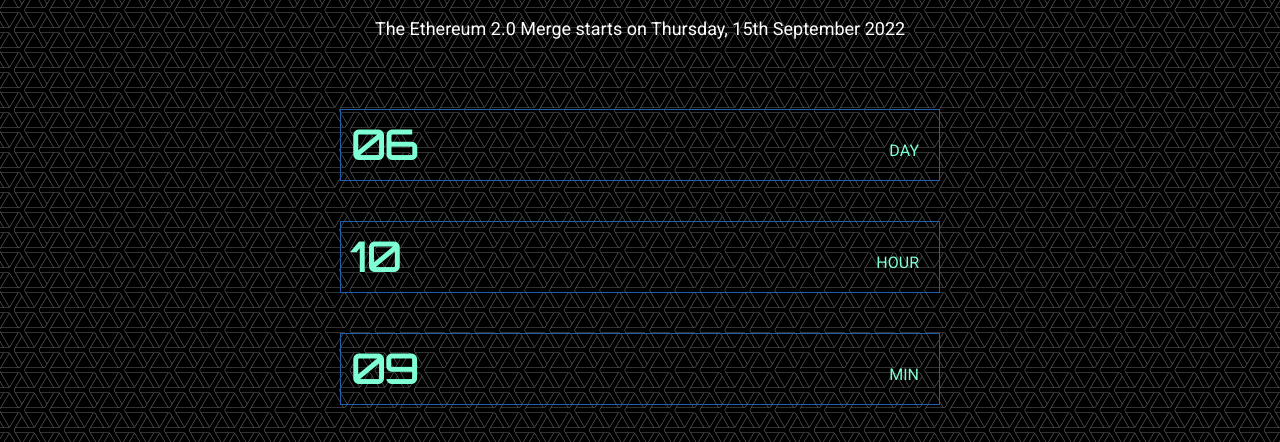
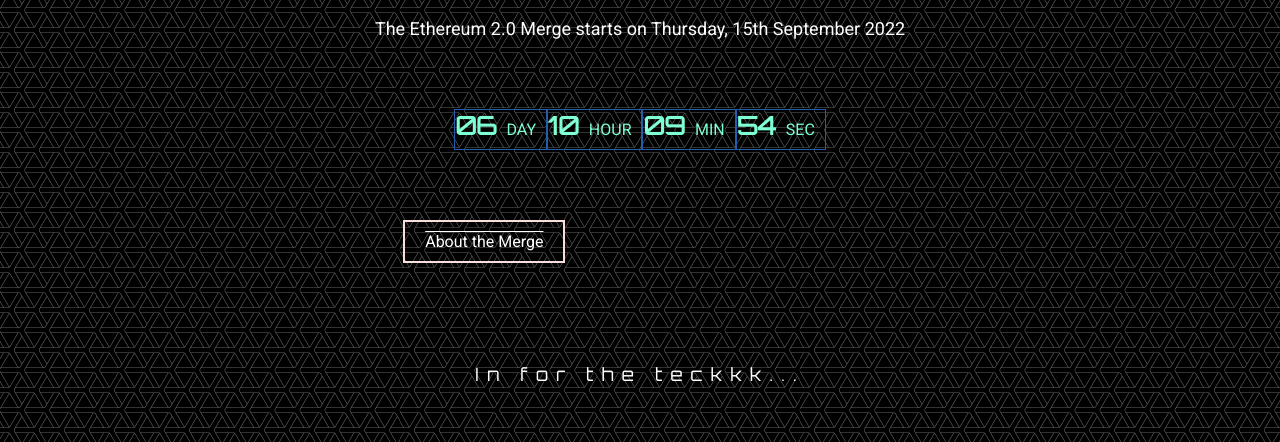
Before and after one commit to 0xmillysmith/Eth_Merge_Project, a plain HTML site: page index.html in a window 1280 px wide. Shown: the part 287-729 px from the top of the page. Drawn offline with Linux system fonts and the light colour scheme.

Commit message:
Update index.css

```diff
--- a/index.css
+++ b/index.css
@@ -81,23 +81,24 @@
 .Eth-CD {
   color: aquamarine;
   display: flex;
-  flex-direction: column;
+/*   flex-direction: column; */
   justify-content: center;
   /* margin-bottom: 200px; */
   max-width: 50%;
   margin: 50px auto;
+  padding: 20px;
 }
 .Eth-CD .Eth-CD-format {
   display: flex;
-  margin: 20px;
+/*   margin: 20px; */
   border: #215caf solid 1px;
   justify-content: space-between;
   /* width: 100%; */
-  padding: 10px;
+/*   padding: 10px; */
 }
 
 .Eth-CD h4 {
-  font-size: 40px;
+  font-size: 25px;
   font-family: 'Orbitron', sans-serif;
 }
 
```
